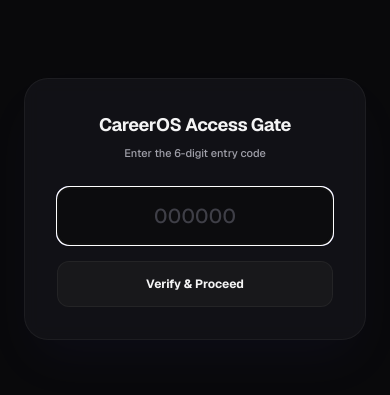
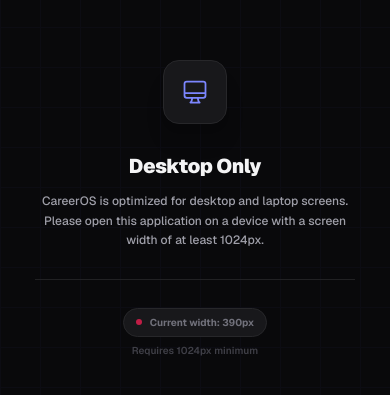
Before and after one commit to dharmendra-pandit/CareerOS, a Next.js app: page / in a window 390 px wide. Shown: the part 213-608 px from the top of the page. Built offline with nearby package versions, Linux system fonts and the light colour scheme.

Commit message:
feat: mobile block, 3-attempt auth lockout, safe JSON parser for DeepSeek

```diff
--- /dev/null
+++ b/app/components/mobileblock.tsx
@@ -0,0 +1,96 @@
+'use client'
+import { useState, useEffect } from 'react'
+
+const MIN_WIDTH = 1024 // px — minimum desktop width required
+
+export default function MobileBlock({ children }: { children: React.ReactNode }) {
+  const [isMobile, setIsMobile] = useState(false)
+  const [mounted, setMounted] = useState(false)
+
+  useEffect(() => {
+    const check = () => setIsMobile(window.innerWidth < MIN_WIDTH)
+    check()
+    setMounted(true)
+    window.addEventListener('resize', check)
+    return () => window.removeEventListener('resize', check)
+  }, [])
+
+  // Avoid hydration flash — render children server-side, gate after mount
+  if (!mounted) return <>{children}</>
+
+  if (isMobile) {
+    return (
+      <div className="fixed inset-0 z-[9999] bg-zinc-950 text-zinc-100 flex flex-col items-center justify-center p-8 text-center">
+        {/* Animated grid background */}
+        <div
+          className="absolute inset-0 opacity-[0.03]"
+          style={{
+            backgroundImage: `linear-gradient(#6366f1 1px, transparent 1px), linear-gradient(90deg, #6366f1 1px, transparent 1px)`,
+            backgroundSize: '40px 40px',
+          }}
+        />
+
+        <div className="relative z-10 max-w-xs w-full space-y-7">
+          {/* Icon */}
+          <div className="mx-auto w-16 h-16 rounded-2xl bg-zinc-900 border border-zinc-800 flex items-center justify-center shadow-xl">
+            <svg
+              xmlns="http://www.w3.org/2000/svg"
+              className="h-7 w-7 text-indigo-400"
+              fill="none"
+              viewBox="0 0 24 24"
+              stroke="currentColor"
+              strokeWidth={1.5}
+            >
+              <path
+                strokeLinecap="round"
+                strokeLinejoin="round"
+                d="M9.75 17L9 20l-1 1h8l-1-1-.75-3M3 13h18M5 17h14a2 2 0 002-2V5a2 2 0 00-2-2H5a2 2 0 00-2 2v10a2 2 0 002 2z"
+              />
+            </svg>
+          </div>
+
+          {/* Text */}
+          <div className="space-y-3">
+            <h1 className="text-xl font-black tracking-tight text-zinc-100">
+              Desktop Only
+            </h1>
+            <p className="text-xs text-zinc-400 font-medium leading-relaxed">
+              CareerOS is optimized for desktop and laptop screens. Please open this application on a device with a screen width of at least 1024px.
+            </p>
+          </div>
+
+          {/* Divider */}
+          <div className="border-t border-zinc-800/80" />
+
+          {/* Current screen width info */}
+          <ScreenWidthBadge />
+        </div>
+      </div>
+    )
+  }
+
+  return <>{children}</>
+}
+
+function ScreenWidthBadge() {
+  const [width, setWidth] = useState(0)
+
+  useEffect(() => {
+    const update = () => setWidth(window.innerWidth)
+    update()
+    window.addEventListener('resize', update)
+    return () => window.removeEventListener('resize', update)
+  }, [])
+
+  return (
+    <div className="flex items-center justify-center gap-2">
+      <div className="flex flex-col items-center gap-1.5">
+        <div className="flex items-center gap-2 px-3 py-1.5 rounded-full bg-zinc-900 border border-zinc-800 text-[10px] font-bold text-zinc-500">
+          <span className="w-1.5 h-1.5 rounded-full bg-rose-500 animate-pulse" />
+          Current width: {width}px
+        </div>
+        <span className="text-[10px] text-zinc-700 font-semibold">Requires 1024px minimum</span>
+      </div>
+    </div>
+  )
+}
--- a/app/layout.tsx
+++ b/app/layout.tsx
@@ -1,6 +1,7 @@
 import type { Metadata } from 'next'
 import { Geist, Geist_Mono } from 'next/font/google'
 import './globals.css'
+import MobileBlock from './components/mobileblock'
 
 const geistSans = Geist({
   variable: '--font-geist-sans',
@@ -27,7 +28,9 @@
       lang="en"
       className={`${geistSans.variable} ${geistMono.variable} h-full antialiased`}
     >
-      <body className="min-h-full flex flex-col">{children}</body>
+      <body className="min-h-full flex flex-col">
+        <MobileBlock>{children}</MobileBlock>
+      </body>
     </html>
   )
 }
--- a/app/page.tsx
+++ b/app/page.tsx
@@ -13,6 +13,8 @@
   const [step, setStep] = useState<'code' | 'pass'>('code')
   const [inputValue, setInputValue] = useState('')
   const [error, setError] = useState('')
+  const [attempts, setAttempts] = useState({ code: 0, pass: 0 })
+  const [isLocked, setIsLocked] = useState(false)
 
   useEffect(() => {
     setIsMounted(true)
@@ -21,6 +23,7 @@
 
   const handleVerify = async (e: React.FormEvent) => {
     e.preventDefault()
+    if (isLocked) return
     setError('')
 
     try {
@@ -30,15 +33,11 @@
 
       const res = await fetch('/api/auth', {
         method: 'POST',
-        headers: {
-          'Content-Type': 'application/json',
-        },
+        headers: { 'Content-Type': 'application/json' },
         body: JSON.stringify(payload),
       })
 
-      if (!res.ok) {
-        throw new Error('Authentication request failed')
-      }
+      if (!res.ok) throw new Error('Authentication request failed')
 
       const data = await res.json() as { success: boolean; error?: string }
 
@@ -52,8 +51,17 @@
           setInputValue('')
         }
       } else {
-        setError(data.error || 'Verification failed')
-        setInputValue('')
+        const nextAttempts = attempts[step] + 1
+        setAttempts(prev => ({ ...prev, [step]: nextAttempts }))
+
+        if (nextAttempts >= 3) {
+          setIsLocked(true)
+          setInputValue('')
+        } else {
+          const remaining = 3 - nextAttempts
+          setError(`Incorrect. ${remaining} attempt${remaining === 1 ? '' : 's'} remaining.`)
+          setInputValue('')
+        }
       }
     } catch (err) {
       console.error('Authentication error:', err)
@@ -67,13 +75,46 @@
     setStep('code')
     setInputValue('')
     setError('')
+    setAttempts({ code: 0, pass: 0 })
+    setIsLocked(false)
   }
 
   if (!isMounted) {
     return <div className="h-screen w-full bg-zinc-950" />
   }
 
+  // Permanent lockout screen
+  if (!isAuthenticated && isLocked) {
+    return (
+      <div className="h-screen w-full bg-zinc-950 text-zinc-100 flex items-center justify-center p-6 animate-fade-in">
+        <div className="glass-card rounded-3xl p-10 border border-rose-500/20 max-w-sm w-full space-y-6 shadow-2xl shadow-rose-500/5 bg-zinc-900/40 text-center">
+          <div className="w-14 h-14 rounded-2xl bg-rose-500/10 border border-rose-500/20 flex items-center justify-center mx-auto">
+            <svg xmlns="http://www.w3.org/2000/svg" className="h-6 w-6 text-rose-400" fill="none" viewBox="0 0 24 24" stroke="currentColor" strokeWidth={2}>
+              <path strokeLinecap="round" strokeLinejoin="round" d="M12 15v2m-6 4h12a2 2 0 002-2v-6a2 2 0 00-2-2H6a2 2 0 00-2 2v6a2 2 0 002 2zm10-10V7a4 4 0 00-8 0v4h8z" />
+            </svg>
+          </div>
+          <div>
+            <h2 className="text-base font-black text-zinc-100 tracking-tight">Access Locked</h2>
+            <p className="text-[11px] text-zinc-400 mt-2.5 leading-relaxed font-medium max-w-xs mx-auto">
+              You have exceeded the maximum of 3 attempts. This session has been permanently locked for security.
+            </p>
+            <div className="mt-4 flex gap-1.5 justify-center">
+              {[0, 1, 2].map(i => (
+                <div key={i} className="w-2 h-2 rounded-full bg-rose-500 shadow-sm shadow-rose-500/60" />
+              ))}
+            </div>
+            <p className="text-[10px] text-zinc-600 mt-4 font-semibold uppercase tracking-widest">
+              Contact the administrator to regain access
+            </p>
+          </div>
+        </div>
+      </div>
+    )
+  }
+
   if (!isAuthenticated) {
+    const currentAttempts = attempts[step]
+
     return (
       <div className="h-screen w-full bg-zinc-950 text-zinc-100 flex items-center justify-center p-6 animate-fade-in">
         <form
@@ -101,8 +142,27 @@
               autoFocus
             />
 
+            {/* Attempt dot indicators */}
+            <div className="flex items-center justify-center gap-2">
+              {[0, 1, 2].map(i => (
+                <div
+                  key={i}
+                  className={`w-2 h-2 rounded-full transition-all duration-300 ${
+                    i < currentAttempts
+                      ? 'bg-rose-500 shadow-sm shadow-rose-500/50'
+                      : 'bg-zinc-800 border border-zinc-700'
+                  }`}
+                />
+              ))}
+              {currentAttempts > 0 && (
+                <span className="text-[10px] text-zinc-500 font-semibold ml-1.5">
+                  {3 - currentAttempts} left
+                </span>
+              )}
+            </div>
+
             {error && (
-              <p className="text-center text-xs font-semibold text-rose-450 animate-fade-in">{error}</p>
+              <p className="text-center text-xs font-semibold text-rose-400 animate-fade-in">{error}</p>
             )}
 
             <button
@@ -114,7 +174,7 @@
                   : 'bg-zinc-900 text-zinc-650 border-zinc-800/80 cursor-not-allowed'
               }`}
             >
-              Verify & Proceed
+              Verify &amp; Proceed
             </button>
           </div>
         </form>
```
Also changed, not shown: app/api/generate/route.ts (+35 -2 lines).
